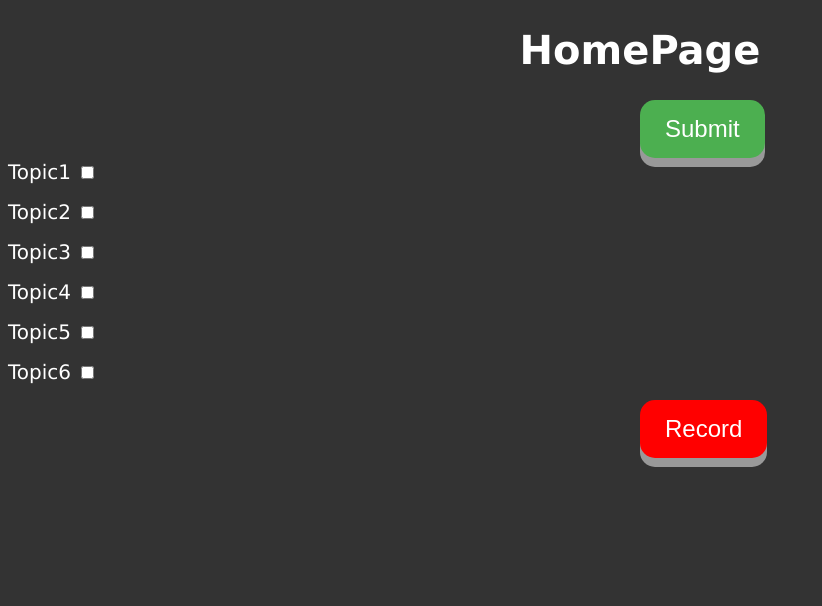
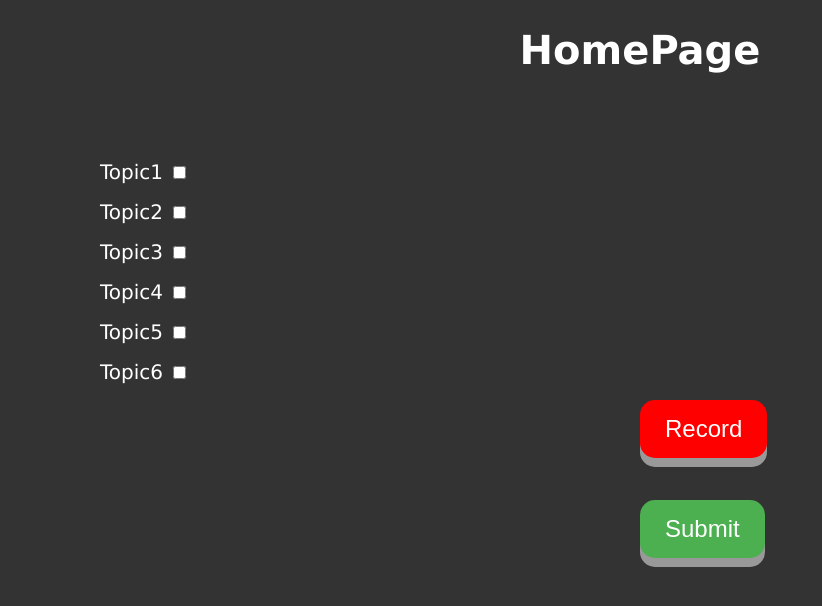
Before and after one commit to TAMAJJJ/ArgCoach, a PHP site: page /debaterhomepage.html in a window 1280 px wide. Shown: the top 606 px of the page, without its empty margins (0-822 px from the left). Run offline with PHP 8.4, Linux system fonts and the light colour scheme.

Commit message:
Update debater_homepage.css

```diff
--- a/css/debater_homepage.css
+++ b/css/debater_homepage.css
@@ -2,7 +2,7 @@ h1{text_align:center;}
 #Submit {top:500px;
   left:50%;
   left-margin:-12.5px;
-  position:sticky;
+  position:absolute;
   padding: 15px 25px;
   font-size: 24px;
   text-align: center;
@@ -46,37 +46,37 @@ h1{text_align:center;}
   transform: translateY(4px);
 }
 #Topic1{position:absolute;
-
+	left:100px;
 	top:160px;
 	font-size: 20px;
 }
 #Topic2{
 position:absolute;
-
+	left:100px;
 	top:200px;
 font-size: 20px;
 
 }
 #Topic3{
 position:absolute;
-
+	left:100px;
 	top:240px;
 font-size: 20px;
 }
 #Topic4{
 position:absolute;
-
+	left:100px;
 	top:280px;
 font-size: 20px;
 }
 #Topic5{
 position:absolute;
-
+	left:100px;
 	top:320px;
 font-size: 20px;
 }
 #Topic6{
  position:absolute;
-
+	left:100px;
 	top:360px;
 	font-size:20px}
```
